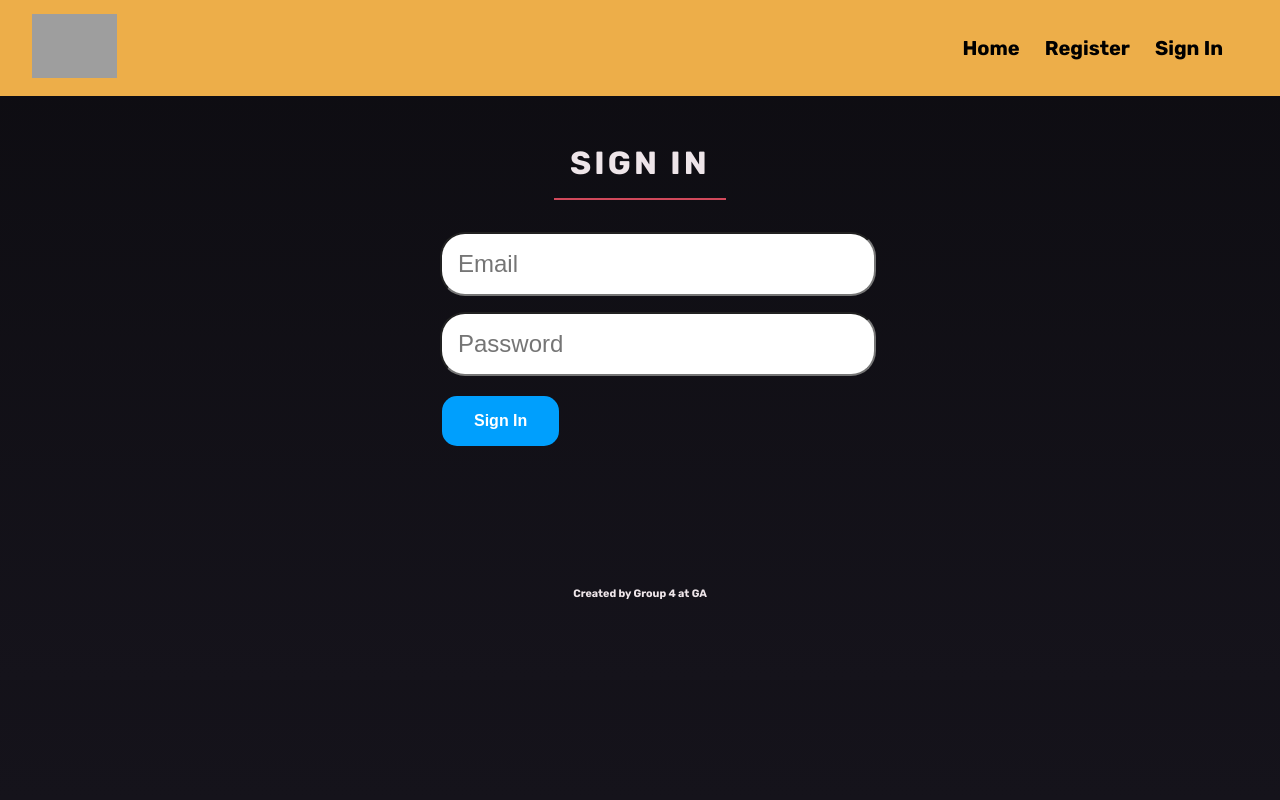
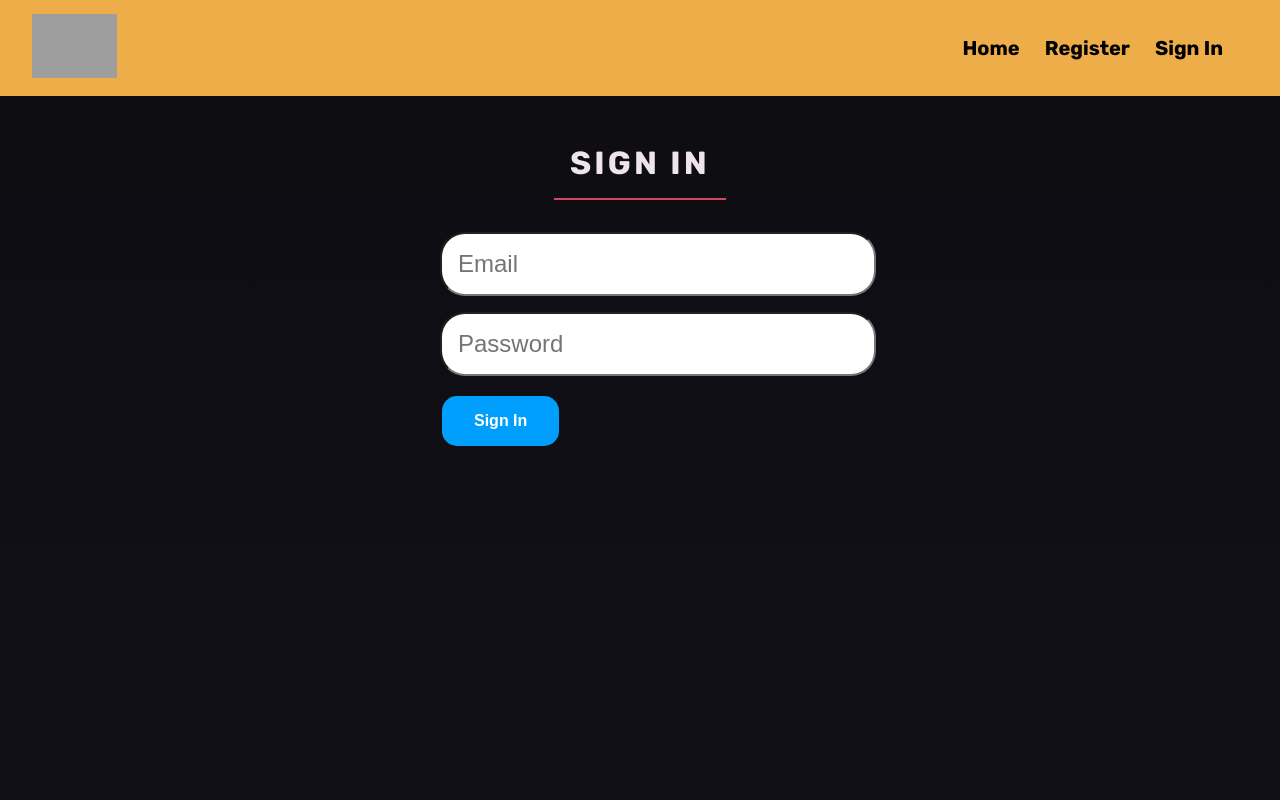
Before and after one commit to tnel91/brewski-frontend, a React (Create React App) app: page /signin in a window 1280 px wide. Shown: the top 800 px of the page. Built offline with nearby package versions, Linux system fonts and the light colour scheme; grey boxes are pictures that could not be loaded.

Commit message:
Added styles

```diff
--- a/src/App.css
+++ b/src/App.css
@@ -272,6 +272,10 @@ margin: 1em
   height: 100vh;
 }
 
+.login, .signup {
+  height: 100vh;
+}
+
 .footer {
   padding: 5rem;
   position: relative;
--- a/src/App.js
+++ b/src/App.js
@@ -43,7 +43,7 @@ function App() {
       />
 
       <Routes>
-        <Route path="/" element={<Home />} />
+        <Route path="/" element={<Home authenticated={authenticated} />} />
         <Route path="/register" element={<Register />} />
         <Route
           path="/signin"
--- a/src/pages/Home.js
+++ b/src/pages/Home.js
@@ -1,7 +1,7 @@
 import React from 'react'
 import { useNavigate } from 'react-router-dom'
 
-const Home = () => {
+const Home = (props) => {
   let navigate = useNavigate()
 
   return (
@@ -27,6 +27,7 @@ const Home = () => {
           Breweries you find interesting!{' '}
         </p>
       </div>
+      {!props.authenticated && (
         <div className="home-buttons">
           <button id="button" onClick={() => navigate('/signin')}>
             Sign In
@@ -35,6 +36,7 @@ const Home = () => {
             Register
           </button>
         </div>
+      )}
       <div className="home2">
         <img
           className="pic1"
```
Lines whose indentation alone changed are shown as unchanged.
